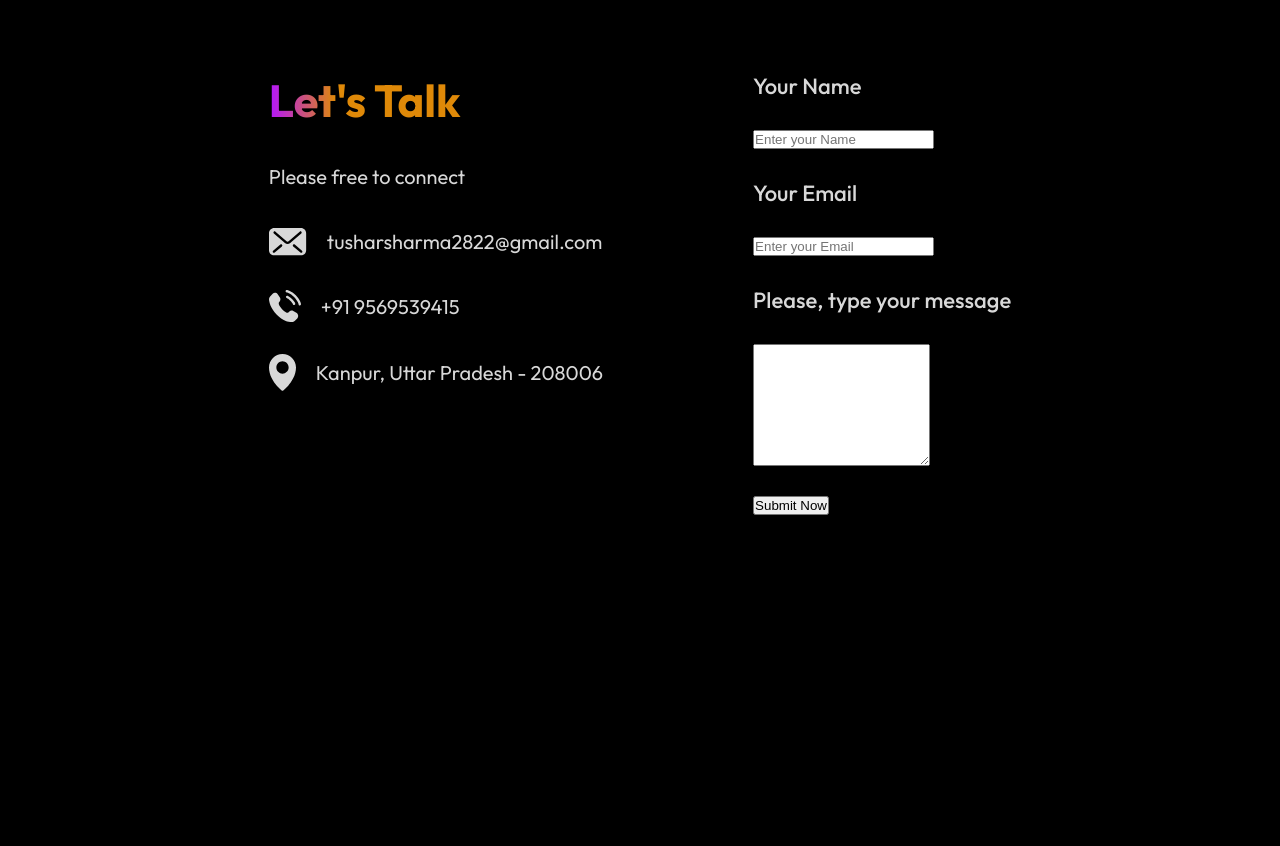
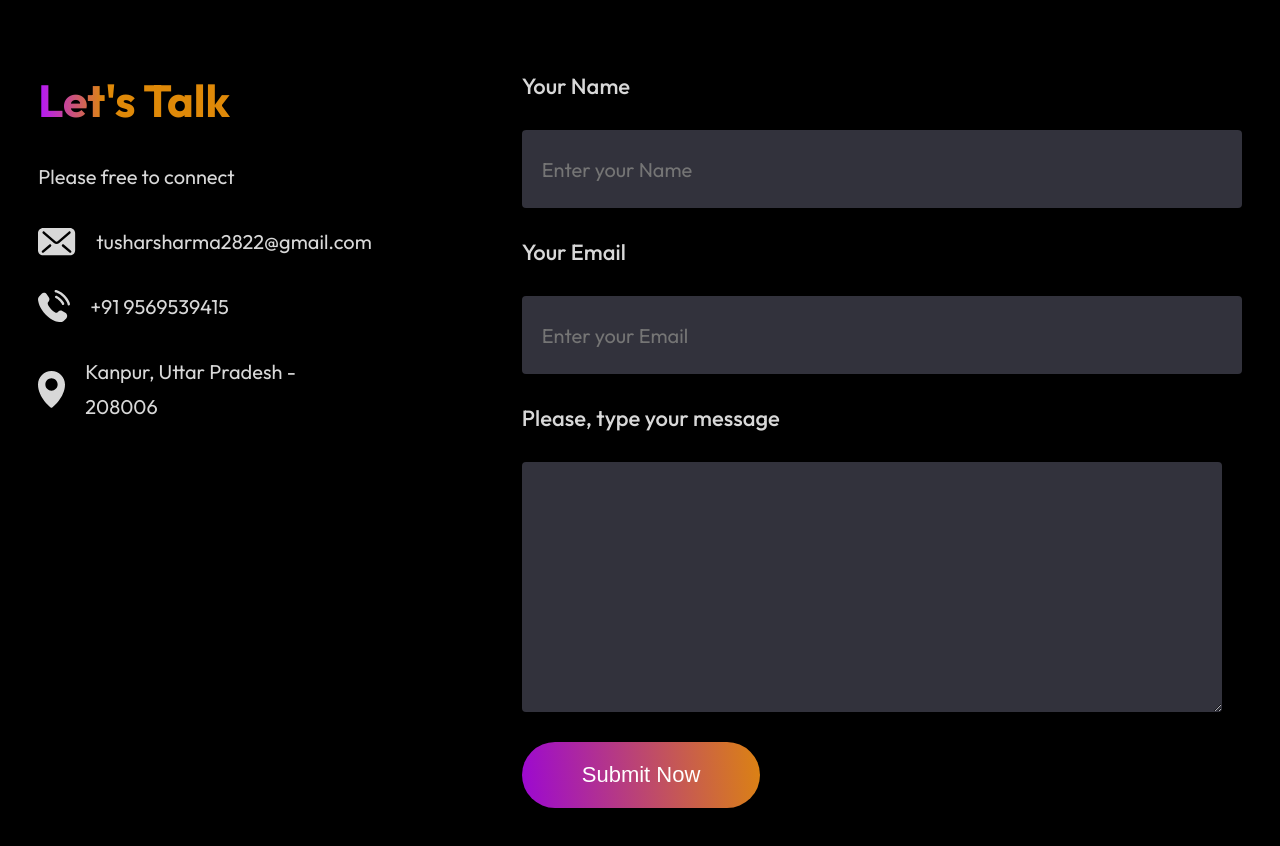
Before and after one commit to tusharsharma2822/portfolio, a React (Vite) app: page / in a window 1280 px wide. Shown: the part 3680-4526 px from the top of the page. Before the commit the page ends 4395 px from the top, so only its background shows below. Built offline with nearby package versions, Linux system fonts and the light colour scheme; a web font is replaced by a local one.

Commit message:
Portfolio created using react + vite

```diff
--- a/src/Compnents/Contact/Contact.css
+++ b/src/Compnents/Contact/Contact.css
@@ -79,3 +79,43 @@
     font-size: 22px;
     font-weight: 500;
 }
+
+.contact-right input{
+    border: none;
+    width: 700px;
+    height: 78px;
+    padding-left: 20px;
+    border-radius: 4px;
+    background: #32323c;
+    color: #A0A0A0;
+    font-family: Outfit;
+    font-size: 20px;
+}
+
+.contact-right textarea{
+    width: 650px;
+    border: none;
+    padding: 25px;
+    border-radius: 4px;
+    background: #32323c;
+    color: #A0A0A0;
+    font-family: Outfit;
+    font-size: 20px;
+}
+
+.contact-submit{
+    border: none;
+    color: white;
+    border-radius: 50px;
+    background: linear-gradient(264deg, #DF8908 -5.09%, #9800de 106.28%);
+    font-size: 22px;
+    padding: 20px 60px;
+    margin-bottom: 50px;
+    cursor: pointer;
+    transition: 0.3sec;
+}
+
+.contact-submit:hover{
+    transform: scale(1.1);
+    transition: 0.3s;
+}
```
